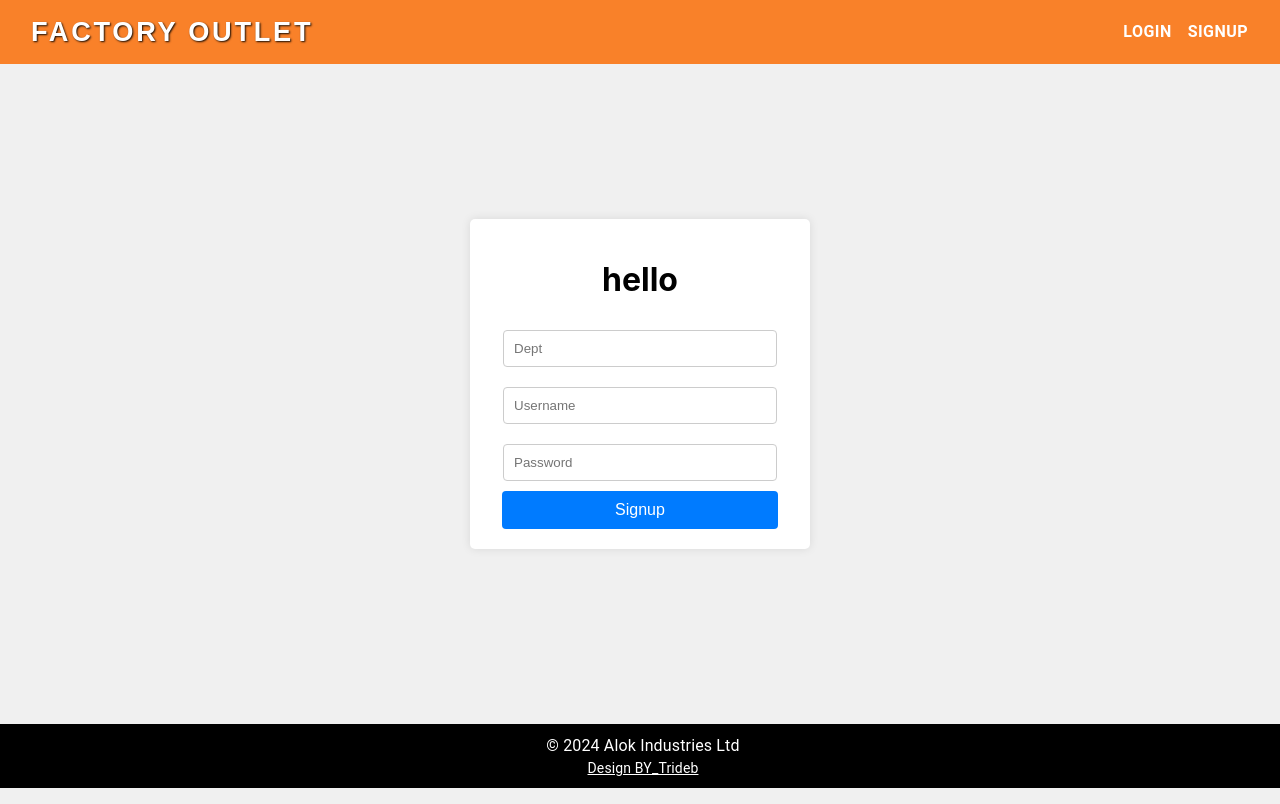
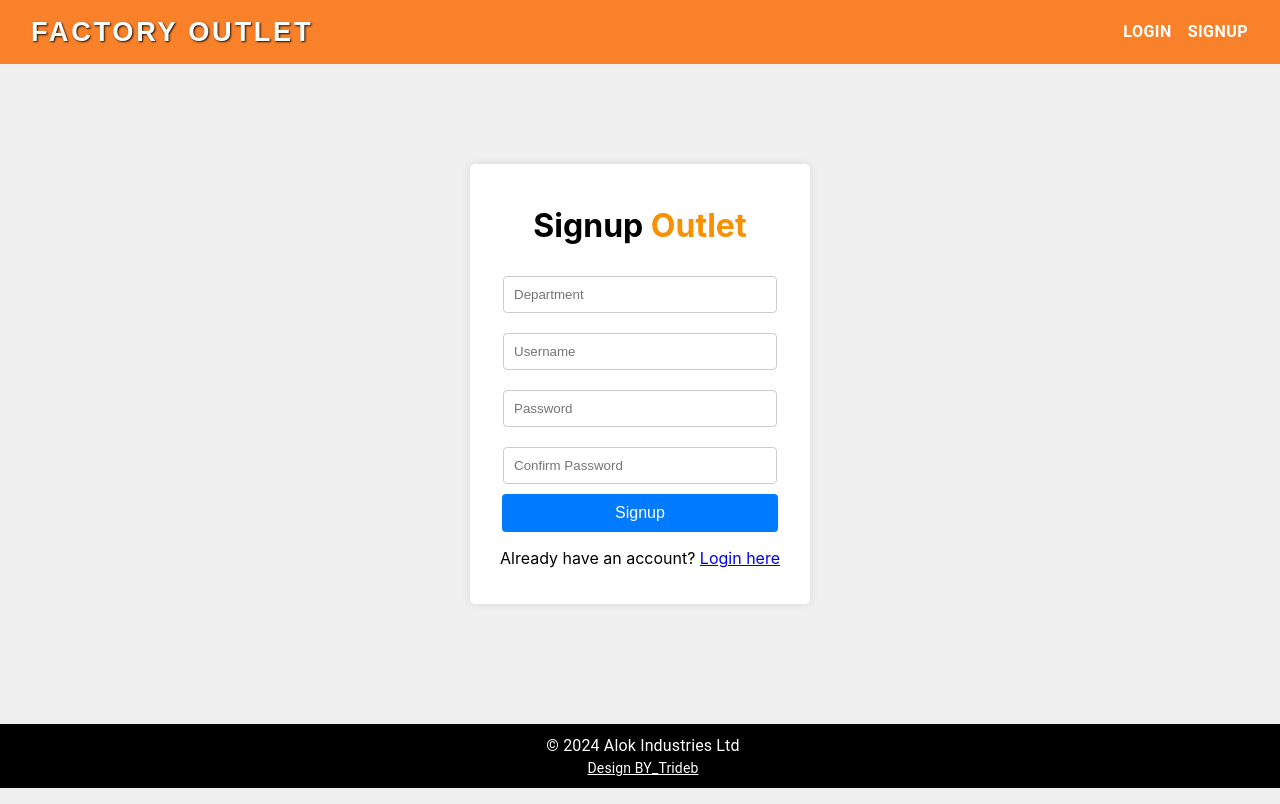
Before and after one commit to Trideb-kumar-Pradhan/AlokOutlet, a React (Create React App) app: page /signup in a window 1280 px wide. Shown: the top 804 px of the page. Built offline with nearby package versions, Linux system fonts and the light colour scheme; no server answers.

Commit message:
logsign1q

```diff
--- a/src/component/Cart.js
+++ b/src/component/Cart.js
@@ -398,7 +398,7 @@ const Cart = ({ cart = [], removeFromCart, addToCart, submitOrder }) => {
       // Reload page after a short delay to show success message
       setTimeout(() => {
         setOrderSubmitted(false);
-        window.location.href = '/'; // Redirect to home page
+        window.location.href = '/home'; // Redirect to home page
       }, 3000);
 
       // Reset form and disable submit button
--- a/src/component/Login.js
+++ b/src/component/Login.js
@@ -44,15 +44,19 @@
 // };
 
 // export default Login;
+
 import React, { useState } from 'react';
 import axios from 'axios';
-import { TextField, Typography} from '@mui/material';
+import Snackbar from '@mui/material/Snackbar'; // Import Snackbar
+import MuiAlert from '@mui/material/Alert'; // Import Alert for Snackbar
 import { useNavigate } from 'react-router-dom';
-import { Margin } from '@mui/icons-material';
 
 const Login = ({ setToken }) => {
     const [username, setUsername] = useState('');
     const [password, setPassword] = useState('');
+    const [snackbarOpen, setSnackbarOpen] = useState(false);
+    const [snackbarMessage, setSnackbarMessage] = useState('');
+    const [snackbarSeverity, setSnackbarSeverity] = useState(''); // 'success' or 'error'
     const navigate = useNavigate();
 
     const handleLogin = async (e) => {
@@ -66,17 +70,32 @@ const Login = ({ setToken }) => {
             navigate('/home');
         } catch (error) {
             console.error(error);
-            alert("Invalid credentials");
+            setSnackbarMessage("Invalid credentials");
+            setSnackbarSeverity('error'); // Set severity to 'error'
+            setSnackbarOpen(true); // Open the Snackbar
         }
+    };
+
+    const handleSnackbarClose = (event, reason) => {
+        if (reason === 'clickaway') {
+            return;
+        }
+        setSnackbarOpen(false);
     };
 
     return (
         <div style={styles.container}>
-
-            <form onSubmit={handleLogin} style={{...styles.form , display: 'flex',
-        justifyContent: 'center',flexDirection:'column',
-        alignItems: 'center'}}>
-            <h1>hello</h1>
+            <form
+                onSubmit={handleLogin}
+                style={{
+                    ...styles.form,
+                    display: 'flex',
+                    justifyContent: 'center',
+                    flexDirection: 'column',
+                    alignItems: 'center'
+                }}
+            >
+                <h1>Login <span style={{color:'#F99000'}}>Outlet</span></h1>
                 <input
                     type="text"
                     placeholder="Username"
@@ -92,11 +111,27 @@ const Login = ({ setToken }) => {
                     style={styles.input}
                 />
                 <button className="submit" type="submit" style={styles.button}>Login</button>
+                <p>Don't have an account? <a href="/signup">Signup now</a></p>
+            </form>
 
-                <p >
-          Don't have an account? <a href="/signup">Signup now</a></p>
-
-            </form>
+            <Snackbar
+                open={snackbarOpen}
+                autoHideDuration={6000}
+                onClose={handleSnackbarClose}
+                anchorOrigin={{ vertical: 'bottom', horizontal: 'center' }} // Corrected to 'bottom'
+            >
+                <MuiAlert
+                    onClose={handleSnackbarClose}
+                    severity={snackbarSeverity}
+                    sx={{
+                        width: '100%',
+                        backgroundColor: snackbarSeverity === 'success' ? '#00B74A' : '#F44336', // Change color based on severity
+                        color: 'white' // Text color
+                    }}
+                >
+                    {snackbarMessage}
+                </MuiAlert>
+            </Snackbar>
         </div>
     );
 };
--- a/src/component/Signup.js
+++ b/src/component/Signup.js
@@ -55,39 +55,172 @@
 
 // export default Signup;
 
+// import React, { useState } from 'react';
+// import axios from 'axios';
+
+// const Signup = () => {
+//     const [username, setUsername] = useState('');
+//     const [deptname, setDeptname] = useState('');
+//     const [password, setPassword] = useState('');
+//     const [successMessage, setSuccessMessage] = useState('');
+
+//     const handleSignup = async (e) => {
+//         e.preventDefault();
+//         try {
+//             await axios.post('https://outletsp.onrender.com/signup', { username, password, deptname });
+//             setSuccessMessage("Signup successful! You can now log in.");
+//             setUsername('');
+//             setPassword('');
+//             setDeptname('');
+//         } catch (error) {
+//             console.error('Signup error:', error.response ? error.response.data : error.message);
+//             const errorMessage = error.response?.data?.message || "Signup failed. Please try again.";
+//             setSuccessMessage(errorMessage);
+//         }
+//     };
+
+//     return (
+//         <div style={styles.container}>
+//             <form onSubmit={handleSignup} style={{...styles.form , display: 'flex',
+//         justifyContent: 'center',flexDirection:'column',
+//         alignItems: 'center'}}>
+//                 <h1>Signup <span style={{color:'#F99000'}}>Outlet</span></h1>
+//                 <input
+//                     type="text"
+//                     placeholder="Department"
+//                     value={deptname}
+//                     onChange={e => setDeptname(e.target.value)}
+//                     style={styles.input}
+//                 />
+//                 <input
+//                     type="text"
+//                     placeholder="Username"
+//                     value={username}
+//                     onChange={e => setUsername(e.target.value)}
+//                     style={styles.input}
+//                 />
+//                 <input
+//                     type="password"
+//                     placeholder="Password"
+//                     value={password}
+//                     onChange={e => setPassword(e.target.value)}
+//                     style={styles.input}
+//                 />
+//                 <input
+//                     type="password"
+//                     placeholder=" Confirm Password"
+//                     value={password}
+//                     onChange={e => setPassword(e.target.value)}
+//                     style={styles.input}
+//                 />
+//                 <button className="submit" type="submit" style={styles.button}>Signup</button>
+//             </form>
+//             {successMessage && <p style={styles.successMessage}>{successMessage}</p>}
+//         </div>
+//     );
+// };
+
+// const styles = {
+//     container: {
+//         display: 'flex',
+//         justifyContent: 'center',
+//         alignItems: 'center',
+//         height: '105vh',
+//         margin: '-100px',
+//         backgroundColor: '#f0f0f0',
+//     },
+//     form: {
+//         backgroundColor: '#fff',
+//         padding: '20px',
+//         borderRadius: '5px',
+//         boxShadow: '0 0 10px rgba(0, 0, 0, 0.1)',
+//         width: '300px',
+//     },
+//     input: {
+//         width: '84%',
+//         padding: '10px',
+//         margin: '10px',
+//         border: '1px solid #ccc',
+//         borderRadius: '4px',
+//     },
+//     button: {
+//         width: '92%',
+//         padding: '10px',
+//         backgroundColor: '#007BFF',
+//         color: '#fff',
+//         border: 'none',
+//         borderRadius: '4px',
+//         cursor: 'pointer',
+//         fontSize: '16px',
+//     },
+//     successMessage: {
+//         color: 'green',
+//         textAlign: 'center',
+//     },
+// };
+
+// export default Signup;
+
 import React, { useState } from 'react';
 import axios from 'axios';
+import { useNavigate } from 'react-router-dom'; // Use useNavigate
+import Snackbar from '@mui/material/Snackbar'; // Import Snackbar
+import MuiAlert from '@mui/material/Alert'; // Import Alert for Snackbar
 
 const Signup = () => {
     const [username, setUsername] = useState('');
     const [deptname, setDeptname] = useState('');
     const [password, setPassword] = useState('');
-    const [successMessage, setSuccessMessage] = useState('');
+    const [confirmPassword, setConfirmPassword] = useState('');
+    const [snackbarOpen, setSnackbarOpen] = useState(false);
+    const [snackbarMessage, setSnackbarMessage] = useState('');
+    const [snackbarSeverity, setSnackbarSeverity] = useState(''); // 'success' or 'error'
+    const navigate = useNavigate(); // Initialize navigate
 
     const handleSignup = async (e) => {
         e.preventDefault();
+
+        // Check if passwords match
+        if (password !== confirmPassword) {
+            setSnackbarMessage("Passwords do not match.");
+            setSnackbarSeverity('error');
+            setSnackbarOpen(true);
+            return;
+        }
+
         try {
             await axios.post('https://outletsp.onrender.com/signup', { username, password, deptname });
-            setSuccessMessage("Signup successful! You can now log in.");
-            setUsername('');
-            setPassword('');
-            setDeptname('');
+            setSnackbarMessage("Signup successful! You can now log in.");
+            setSnackbarSeverity('success');
+            setSnackbarOpen(true);
+
+            // Redirect to login page after successful signup
+            setTimeout(() => {
+                navigate('/login'); // Use navigate to redirect
+            }, 2000); // Redirect after 2 seconds
         } catch (error) {
             console.error('Signup error:', error.response ? error.response.data : error.message);
             const errorMessage = error.response?.data?.message || "Signup failed. Please try again.";
-            setSuccessMessage(errorMessage);
+            setSnackbarMessage(errorMessage);
+            setSnackbarSeverity('error');
+            setSnackbarOpen(true);
         }
+    };
+
+    const handleSnackbarClose = (event, reason) => {
+        if (reason === 'clickaway') {
+            return;
+        }
+        setSnackbarOpen(false);
     };
 
     return (
         <div style={styles.container}>
-            <form onSubmit={handleSignup} style={{...styles.form , display: 'flex',
-        justifyContent: 'center',flexDirection:'column',
-        alignItems: 'center'}}>
-                <h1>hello</h1>
+            <form onSubmit={handleSignup} style={{...styles.form, display: 'flex', justifyContent: 'center', flexDirection: 'column', alignItems: 'center'}}>
+                <h1>Signup <span style={{color:'#F99000'}}>Outlet</span></h1>
                 <input
                     type="text"
-                    placeholder="Dept"
+                    placeholder="Department"
                     value={deptname}
                     onChange={e => setDeptname(e.target.value)}
                     style={styles.input}
@@ -106,9 +239,37 @@ const Signup = () => {
                     onChange={e => setPassword(e.target.value)}
                     style={styles.input}
                 />
+                <input
+                    type="password"
+                    placeholder="Confirm Password"
+                    value={confirmPassword}
+                    onChange={e => setConfirmPassword(e.target.value)}
+                    style={styles.input}
+                />
                 <button className="submit" type="submit" style={styles.button}>Signup</button>
+
+                <p>Already have an account? <a href="/login">Login here</a></p>
             </form>
-            {successMessage && <p style={styles.successMessage}>{successMessage}</p>}
+
+            {/* Snackbar for messages */}
+            <Snackbar
+                open={snackbarOpen}
+                autoHideDuration={6000}
+                onClose={handleSnackbarClose}
+                anchorOrigin={{ vertical: 'buttom', horizontal: 'center' }} // Center it
+            >
+                <MuiAlert
+                    onClose={handleSnackbarClose}
+                    severity={snackbarSeverity}
+                    sx={{
+                        width: '100%',
+                        backgroundColor: snackbarSeverity === 'success' ? '#00B74A' : '#F44336', // Change color based on severity
+                        color: 'white' // Text color
+                    }}
+                >
+                    {snackbarMessage}
+                </MuiAlert>
+            </Snackbar>
         </div>
     );
 };
@@ -146,10 +307,6 @@ const styles = {
         cursor: 'pointer',
         fontSize: '16px',
     },
-    successMessage: {
-        color: 'green',
-        textAlign: 'center',
-    },
 };
 
 export default Signup;
```
